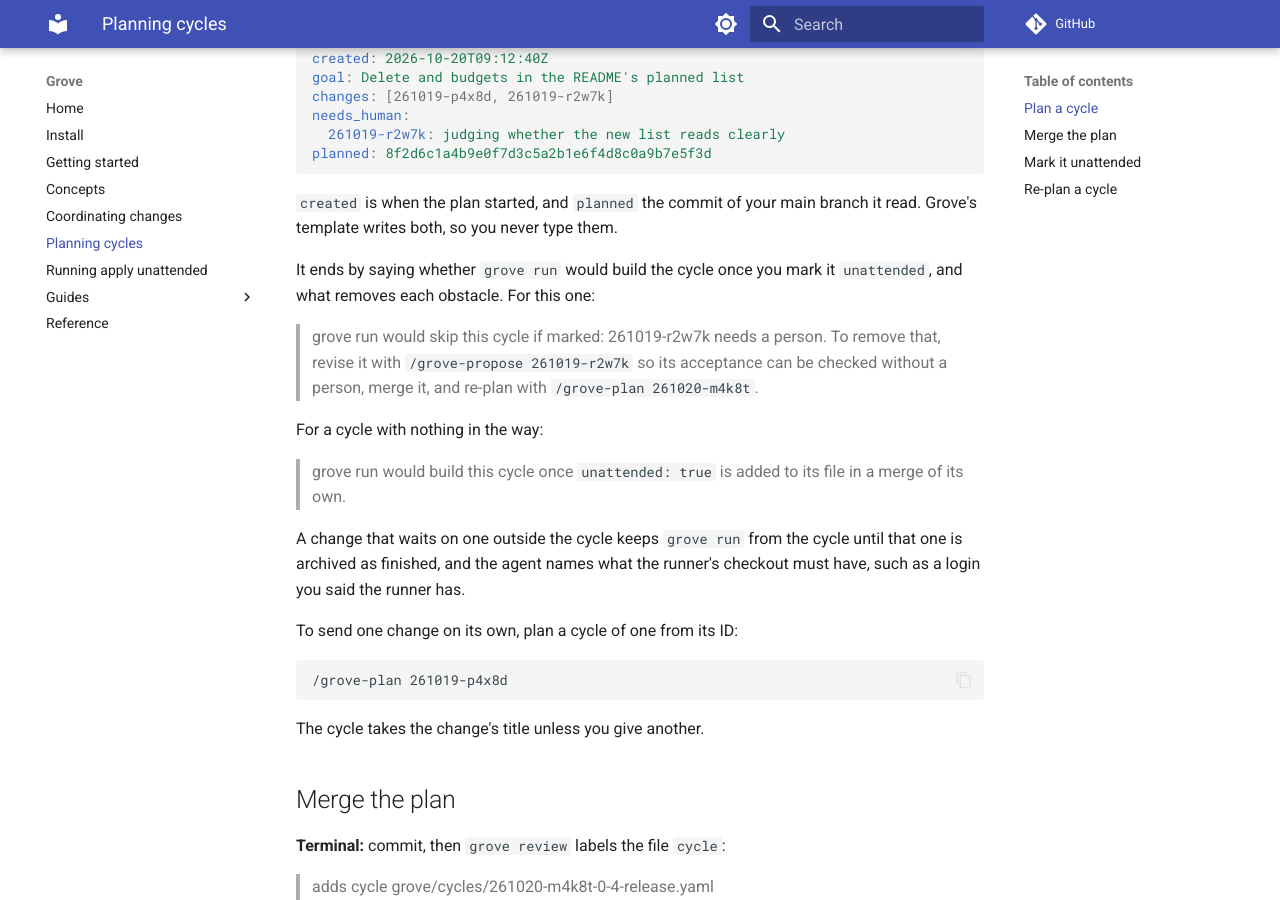
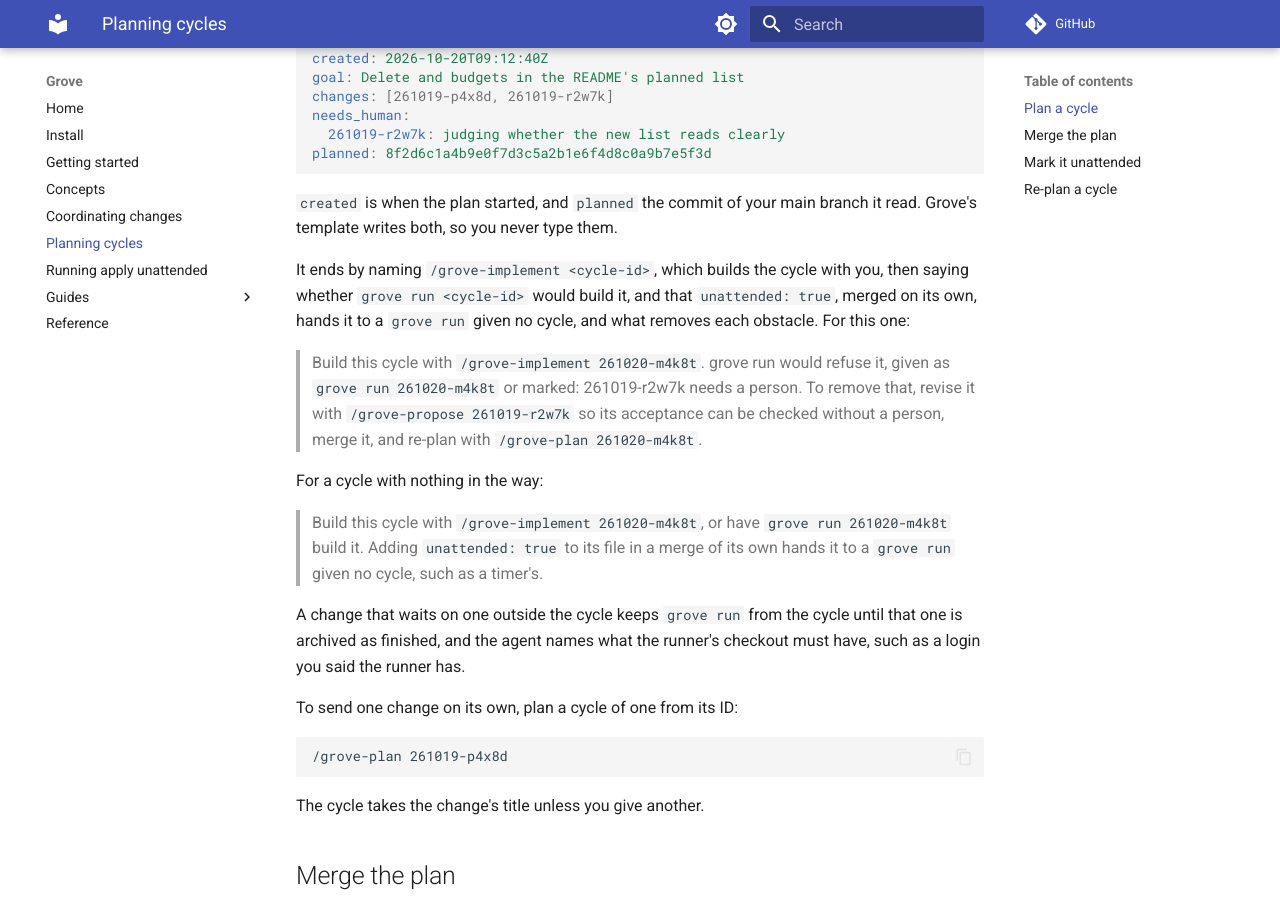
Before and after one commit to mascah/grove, an MkDocs documentation site: the page built from docs/planning.md, in a window 1280 px wide and 900 px high, scrolled down 755 px. Built offline with MkDocs 1.6.1 and Material for MkDocs 9.7.7, drawn with Linux system fonts in a browser that asks for light colours; comment, search, counter and statistics services are not loaded; some of the changed text lies outside the part shown.

Commit message:
feat(instruct): plan's finish names /grove-implement first (261023-3f9h6 T-02)

```diff
--- a/docs/planning.md
+++ b/docs/planning.md
@@ -2,8 +2,8 @@
 
 A cycle is approved changes you mean to build together, such as a release.
 Planning one finds out, with you, which of its changes need a person. A
-cycle is also how work reaches `grove run`: it builds only a cycle you have
-marked `unattended`, never a change on its own (see
+cycle is also how work reaches `grove run`: it builds a cycle you name or
+have marked `unattended`, never a change on its own (see
 [Running apply unattended](running.md)).
 
 ## Plan a cycle
@@ -41,14 +41,16 @@
 `created` is when the plan started, and `planned` the commit of your main
 branch it read. Grove's template writes both, so you never type them.
 
-It ends by saying whether `grove run` would build the cycle once you mark
-it `unattended`, and what removes each obstacle. For this one:
+It ends by naming `/grove-implement <cycle-id>`, which builds the cycle
+with you, then saying whether `grove run <cycle-id>` would build it, and
+that `unattended: true`, merged on its own, hands it to a `grove run` given
+no cycle, and what removes each obstacle. For this one:
 
-> grove run would skip this cycle if marked: 261019-r2w7k needs a person. To remove that, revise it with `/grove-propose 261019-r2w7k` so its acceptance can be checked without a person, merge it, and re-plan with `/grove-plan 261020-m4k8t`.
+> Build this cycle with `/grove-implement 261020-m4k8t`. grove run would refuse it, given as `grove run 261020-m4k8t` or marked: 261019-r2w7k needs a person. To remove that, revise it with `/grove-propose 261019-r2w7k` so its acceptance can be checked without a person, merge it, and re-plan with `/grove-plan 261020-m4k8t`.
 
 For a cycle with nothing in the way:
 
-> grove run would build this cycle once `unattended: true` is added to its file in a merge of its own.
+> Build this cycle with `/grove-implement 261020-m4k8t`, or have `grove run 261020-m4k8t` build it. Adding `unattended: true` to its file in a merge of its own hands it to a `grove run` given no cycle, such as a timer's.
 
 A change that waits on one outside the cycle keeps `grove run` from the
 cycle until that one is archived as finished, and the agent names what the
```
Also changed, not shown: dev/walkthrough.md (+8 -5 lines), grove/changes/261023-3f9h6-run-builds-a-given-cycle/implementation.md (+13 -1 lines), internal/instruct/requires/plan.md (+12 -9 lines), 1 other file.
